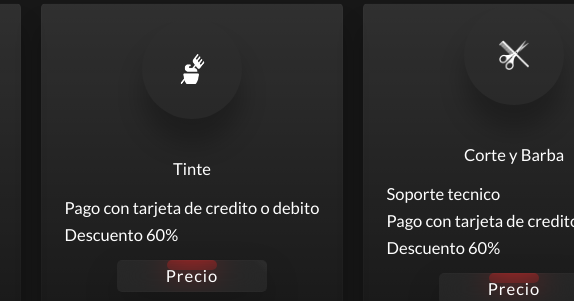
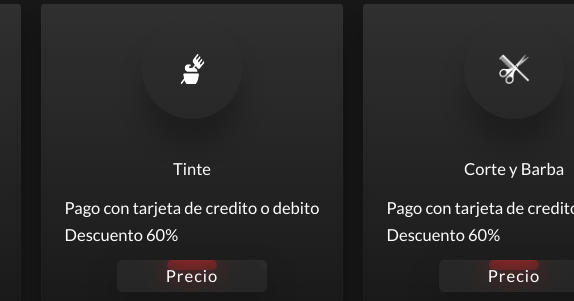
Before and after one commit to GastonM12/Barberia, a plain HTML site: page index.html in a window 1280 px wide. Shown: the part 1804-2105 px from the top of the page, 706-1280 px from the left. Drawn offline with Linux system fonts and the light colour scheme; some packages are replaced by stand-ins of ours; a script that the page names is missing.

Commit message:
modificacion html

```diff
--- a/index.html
+++ b/index.html
@@ -190,7 +190,7 @@
             </div>
             <h1 class="tituloDeTarjeta">Corte y Barba</h1>
             <ul class="listadoDeTarjeta">
-              <li class="itemsTarjeta">Soporte tecnico</li>
+
               <li class="itemsTarjeta">Pago con tarjeta de credito o debito</li>
               <li class="itemsTarjeta">Descuento 60%</li>
             </ul>
```
